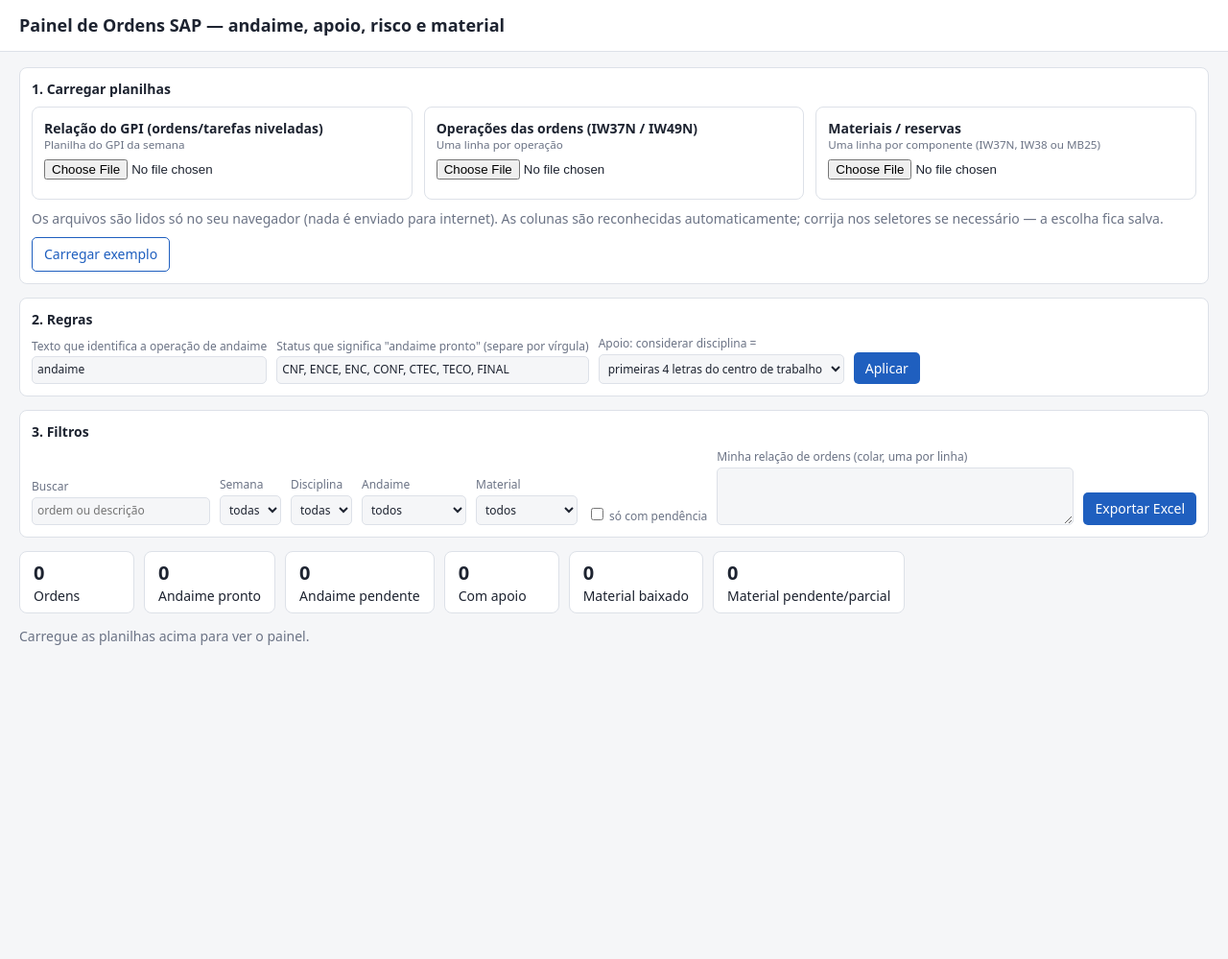
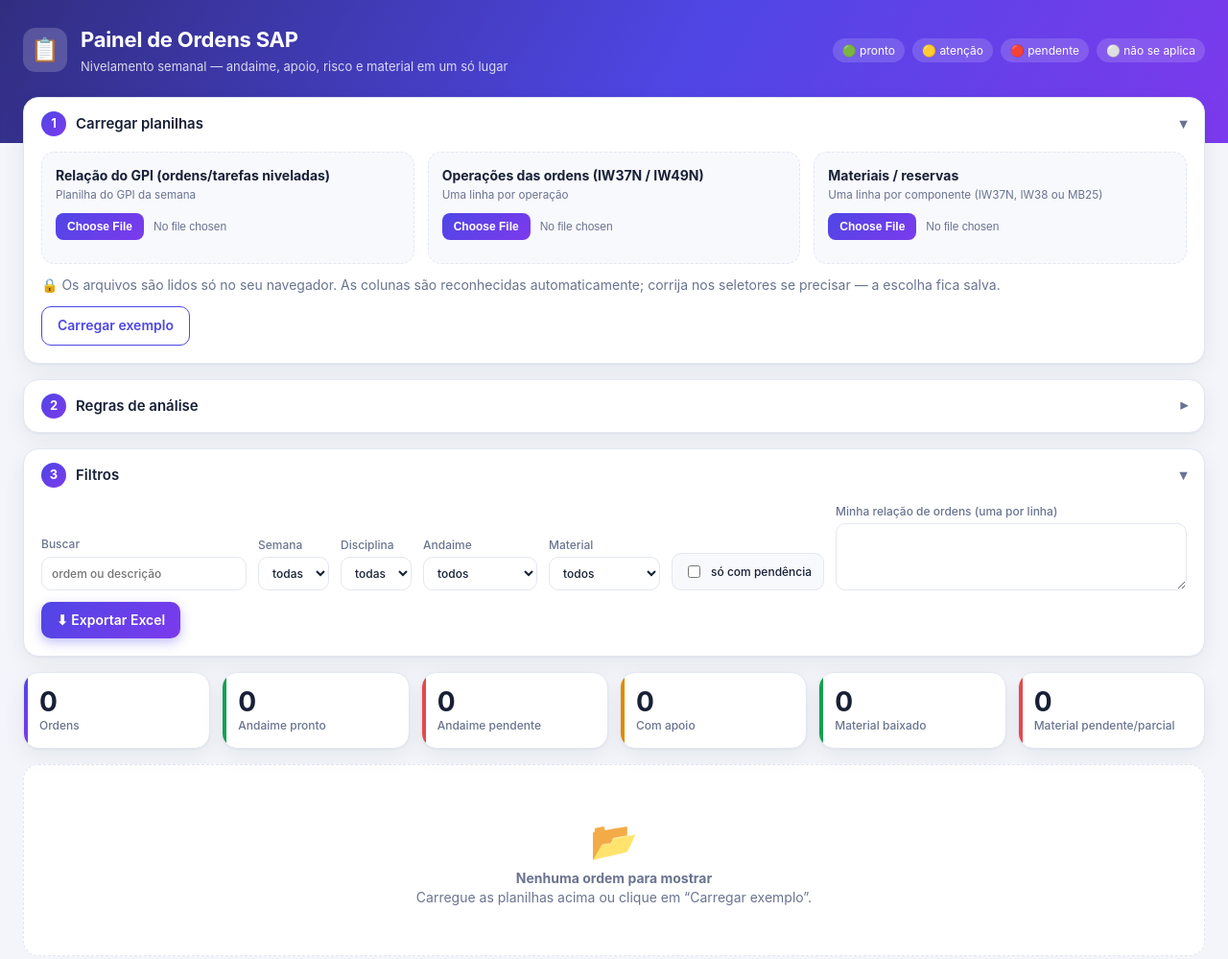
Before and after one commit to gabrielfernandobc-sys/Nivelamento_GPI, a plain HTML site: page index.html in a window 1280 px wide. Shown: the whole page at 96% size. Before the commit the page ends 800 px from the top, so only its background shows below. Drawn offline with Linux system fonts and the light colour scheme.

Commit message:
Redesign: visual moderno (cabeçalho em degradê, cartões, KPIs, etiquetas de status, tema escuro)
Co-Authored-By: Claude Sonnet 5.5 <noreply@anthropic.com>

```diff
--- a/index.html
+++ b/index.html
@@ -5,71 +5,118 @@
 <meta name="viewport" content="width=device-width, initial-scale=1">
 <title>Painel de Ordens SAP</title>
 <style>
-  :root{--bg:#f5f6f8;--card:#fff;--tx:#1d2330;--mut:#6b7385;--bd:#dde1e8;--ok:#1f9d55;--warn:#d98e04;--bad:#d64545;--na:#9aa1b0;--pri:#1f5fbf}
-  @media (prefers-color-scheme:dark){:root{--bg:#14171e;--card:#1c212b;--tx:#e6e9ef;--mut:#98a0b3;--bd:#2c3340;--pri:#6aa3ff}}
-  *{box-sizing:border-box}body{margin:0;font:14px/1.4 system-ui,Segoe UI,sans-serif;background:var(--bg);color:var(--tx)}
-  header{padding:14px 20px;border-bottom:1px solid var(--bd);background:var(--card)}
-  h1{margin:0;font-size:18px}h2{font-size:14px;margin:0 0 8px}
-  main{padding:16px 20px;max-width:1500px;margin:auto}
-  .card{background:var(--card);border:1px solid var(--bd);border-radius:8px;padding:12px;margin-bottom:14px}
-  .grid{display:grid;grid-template-columns:repeat(auto-fit,minmax(300px,1fr));gap:12px}
-  .slot small{color:var(--mut);display:block;margin-bottom:6px}
-  .map{display:grid;grid-template-columns:auto 1fr;gap:4px 8px;margin-top:8px;font-size:12px;align-items:center}
-  select,input[type=text],textarea{background:var(--bg);color:var(--tx);border:1px solid var(--bd);border-radius:5px;padding:5px;font:inherit;max-width:100%}
-  textarea{width:100%;height:60px}
-  button{background:var(--pri);color:#fff;border:0;border-radius:5px;padding:7px 12px;font:inherit;cursor:pointer}
-  button.sec{background:transparent;color:var(--pri);border:1px solid var(--pri)}
-  .filters{display:flex;flex-wrap:wrap;gap:10px;align-items:end}
-  .filters label{display:flex;flex-direction:column;font-size:12px;color:var(--mut);gap:2px}
-  .kpis{display:flex;gap:10px;flex-wrap:wrap;margin-bottom:12px}
-  .kpi{background:var(--card);border:1px solid var(--bd);border-radius:8px;padding:8px 14px;min-width:120px}
-  .kpi b{font-size:20px;display:block}
-  table{width:100%;border-collapse:collapse;background:var(--card);border:1px solid var(--bd);border-radius:8px;overflow:hidden}
-  th,td{padding:7px 9px;border-bottom:1px solid var(--bd);text-align:left;vertical-align:top}
-  th{font-size:12px;color:var(--mut);cursor:pointer;white-space:nowrap}
-  tr.row{cursor:pointer}tr.row:hover{background:color-mix(in srgb,var(--pri) 8%,transparent)}
-  .dot{display:inline-block;padding:2px 8px;border-radius:10px;font-size:12px;color:#fff;white-space:nowrap}
-  .ok{background:var(--ok)}.warn{background:var(--warn)}.bad{background:var(--bad)}.na{background:var(--na)}
-  .det{background:var(--bg);font-size:13px}.det td{padding:10px 16px}
-  .det ul{margin:2px 0 8px;padding-left:18px}
+  :root{
+    --bg:#f3f5fa;--card:#ffffff;--card2:#f8f9fd;--tx:#172036;--mut:#6a7490;--bd:#e3e7f1;
+    --ok:#12a150;--warn:#e08a00;--bad:#e5484d;--na:#8b93a8;--pri:#4f46e5;--pri2:#7c3aed;
+    --okbg:#e3f6ec;--warnbg:#fff1d9;--badbg:#fde8e9;--nabg:#eceef4;
+    --sh:0 1px 2px rgba(23,32,54,.05),0 8px 24px rgba(23,32,54,.06);
+  }
+  @media (prefers-color-scheme:dark){:root{
+    --bg:#0e1220;--card:#171c2e;--card2:#1c2236;--tx:#e9ecf6;--mut:#98a2c0;--bd:#262d45;
+    --pri:#818cf8;--pri2:#a78bfa;--okbg:#10321f;--warnbg:#3a2a0a;--badbg:#3c1519;--nabg:#232a40;
+    --ok:#3ddc84;--warn:#fbbf24;--bad:#ff6b70;--na:#a3acc8;--sh:0 8px 24px rgba(0,0,0,.35);}}
+  *{box-sizing:border-box}
+  body{margin:0;font:14px/1.45 Inter,system-ui,"Segoe UI",sans-serif;background:var(--bg);color:var(--tx);-webkit-font-smoothing:antialiased}
+  header{background:linear-gradient(120deg,#312e81 0%,#4f46e5 55%,#7c3aed 100%);color:#fff;padding:26px 24px 70px}
+  .hwrap{max-width:1500px;margin:auto;display:flex;align-items:center;gap:14px;flex-wrap:wrap}
+  .logo{width:46px;height:46px;border-radius:13px;background:rgba(255,255,255,.18);display:grid;place-items:center;font-size:24px}
+  h1{margin:0;font-size:22px;font-weight:700;letter-spacing:-.01em}
+  .sub{opacity:.8;font-size:13px;margin-top:2px}
+  .legend{margin-left:auto;display:flex;gap:8px;flex-wrap:wrap}
+  .legend span{background:rgba(255,255,255,.15);padding:4px 10px;border-radius:99px;font-size:12px}
+  main{padding:0 24px 40px;max-width:1500px;margin:-48px auto 0}
+  .card{background:var(--card);border:1px solid var(--bd);border-radius:16px;box-shadow:var(--sh);margin-bottom:16px}
+  details.card>summary{list-style:none;cursor:pointer;padding:14px 18px;display:flex;align-items:center;gap:10px;font-weight:600;font-size:15px}
+  details.card>summary::-webkit-details-marker{display:none}
+  details.card>summary::after{content:"▾";margin-left:auto;color:var(--mut);transition:transform .2s}
+  details.card:not([open])>summary::after{transform:rotate(-90deg)}
+  .step{width:26px;height:26px;border-radius:50%;background:linear-gradient(135deg,var(--pri),var(--pri2));color:#fff;display:grid;place-items:center;font-size:13px;font-weight:700}
+  .body{padding:2px 18px 18px}
+  .grid{display:grid;grid-template-columns:repeat(auto-fit,minmax(300px,1fr));gap:14px}
+  .slot{background:var(--card2);border:1.5px dashed var(--bd);border-radius:14px;padding:14px;margin:0!important;box-shadow:none;transition:border-color .2s}
+  .slot:hover{border-color:var(--pri)}
+  .slot b{font-size:14px}
+  .slot small{color:var(--mut);display:block;margin:2px 0 10px}
+  .map{display:grid;grid-template-columns:auto 1fr;gap:6px 10px;margin-top:10px;font-size:12px;align-items:center;color:var(--mut)}
+  select,input[type=text],textarea{background:var(--card);color:var(--tx);border:1px solid var(--bd);border-radius:10px;padding:8px 10px;font:inherit;max-width:100%;transition:border-color .15s,box-shadow .15s}
+  select:focus,input:focus,textarea:focus{outline:0;border-color:var(--pri);box-shadow:0 0 0 3px color-mix(in srgb,var(--pri) 20%,transparent)}
+  input[type=file]{width:100%;font-size:12px;color:var(--mut)}
+  input[type=file]::file-selector-button{background:linear-gradient(135deg,var(--pri),var(--pri2));color:#fff;border:0;border-radius:8px;padding:7px 12px;margin-right:10px;cursor:pointer;font:inherit;font-weight:600}
+  textarea{width:100%;height:70px;resize:vertical}
+  button{background:linear-gradient(135deg,var(--pri),var(--pri2));color:#fff;border:0;border-radius:10px;padding:9px 16px;font:inherit;font-weight:600;cursor:pointer;box-shadow:0 4px 12px color-mix(in srgb,var(--pri) 35%,transparent);transition:transform .1s,filter .15s}
+  button:hover{filter:brightness(1.08)}button:active{transform:translateY(1px)}
+  button.sec{background:transparent;color:var(--pri);border:1px solid var(--pri);box-shadow:none}
+  .filters{display:flex;flex-wrap:wrap;gap:12px;align-items:end}
+  .filters label{display:flex;flex-direction:column;font-size:12px;font-weight:500;color:var(--mut);gap:4px}
+  .chk{flex-direction:row!important;align-items:center;gap:8px!important;background:var(--card2);padding:9px 12px;border-radius:10px;border:1px solid var(--bd);color:var(--tx)!important}
+  .kpis{display:grid;grid-template-columns:repeat(auto-fit,minmax(150px,1fr));gap:12px;margin-bottom:16px}
+  .kpi{background:var(--card);border:1px solid var(--bd);border-radius:16px;padding:14px 16px;box-shadow:var(--sh);position:relative;overflow:hidden;color:var(--mut);font-size:12px;font-weight:500}
+  .kpi::before{content:"";position:absolute;left:0;top:0;bottom:0;width:4px;background:var(--na)}
+  .kpi:nth-child(1)::before{background:linear-gradient(var(--pri),var(--pri2))}
+  .kpi:nth-child(2)::before,.kpi:nth-child(5)::before{background:var(--ok)}
+  .kpi:nth-child(3)::before,.kpi:nth-child(6)::before{background:var(--bad)}
+  .kpi:nth-child(4)::before{background:var(--warn)}
+  .kpi b{font-size:28px;font-weight:700;display:block;color:var(--tx);letter-spacing:-.02em;line-height:1.15}
+  table{width:100%;border-collapse:separate;border-spacing:0;background:var(--card);border:1px solid var(--bd);border-radius:16px;overflow:hidden;box-shadow:var(--sh)}
+  th,td{padding:12px 14px;border-bottom:1px solid var(--bd);text-align:left;vertical-align:middle}
+  th{font-size:11px;text-transform:uppercase;letter-spacing:.06em;color:var(--mut);cursor:pointer;white-space:nowrap;background:var(--card2);user-select:none}
+  th:hover{color:var(--pri)}
+  tr.row{cursor:pointer;transition:background .12s}
+  tr.row:hover{background:color-mix(in srgb,var(--pri) 7%,transparent)}
+  tr.row td:first-child{font-weight:700;font-variant-numeric:tabular-nums}
+  tr:last-child td{border-bottom:0}
+  .dot{display:inline-flex;align-items:center;gap:6px;padding:3px 10px;border-radius:99px;font-size:12px;font-weight:600;white-space:nowrap}
+  .dot::before{content:"";width:7px;height:7px;border-radius:50%;background:currentColor}
+  .dot.ok{background:var(--okbg);color:var(--ok)}.dot.warn{background:var(--warnbg);color:var(--warn)}
+  .dot.bad{background:var(--badbg);color:var(--bad)}.dot.na{background:var(--nabg);color:var(--na)}
+  .det td{background:var(--card2);font-size:13px;padding:14px 22px}
+  .det b{display:block;margin-top:6px;font-size:11px;text-transform:uppercase;letter-spacing:.06em;color:var(--pri)}
+  .det ul{margin:4px 0 8px;padding-left:18px}
   .mut{color:var(--mut)}
-  @media(max-width:700px){main{padding:10px}}
+  .empty{text-align:center;padding:50px 20px;background:var(--card);border:1px dashed var(--bd);border-radius:16px;color:var(--mut)}
+  @media(max-width:760px){header{padding:20px 14px 60px}main{padding:0 12px 30px}.legend{margin-left:0}table{display:block;overflow-x:auto}}
 </style>
 </head>
 <body>
-<header><h1>Painel de Ordens SAP — andaime, apoio, risco e material</h1></header>
+<header><div class="hwrap">
+  <div class="logo">📋</div>
+  <div><h1>Painel de Ordens SAP</h1><div class="sub">Nivelamento semanal — andaime, apoio, risco e material em um só lugar</div></div>
+  <div class="legend"><span>🟢 pronto</span><span>🟡 atenção</span><span>🔴 pendente</span><span>⚪ não se aplica</span></div>
+</div></header>
 <main>
 
-<div class="card">
-  <h2>1. Carregar planilhas</h2>
-  <div class="grid" id="slots"></div>
-  <p class="mut" style="margin:10px 0 0">Os arquivos são lidos só no seu navegador (nada é enviado para internet). As colunas são reconhecidas automaticamente; corrija nos seletores se necessário — a escolha fica salva.</p>
-  <p style="margin:10px 0 0"><button class="sec" onclick="loadDemo()">Carregar exemplo</button></p>
-</div>
+<details class="card" open>
+  <summary><span class="step">1</span>Carregar planilhas</summary>
+  <div class="body">
+    <div class="grid" id="slots"></div>
+    <p class="mut" style="margin:12px 0">🔒 Os arquivos são lidos só no seu navegador. As colunas são reconhecidas automaticamente; corrija nos seletores se precisar — a escolha fica salva.</p>
+    <button class="sec" onclick="loadDemo()">Carregar exemplo</button>
+  </div>
+</details>
 
-<div class="card">
-  <h2>2. Regras</h2>
-  <div class="filters">
+<details class="card">
+  <summary><span class="step">2</span>Regras de análise</summary>
+  <div class="body"><div class="filters">
     <label>Texto que identifica a operação de andaime<input type="text" id="kwScaf" value="andaime"></label>
-    <label>Status que significa "andaime pronto" (separe por vírgula)<input type="text" id="kwDone" value="CNF, ENCE, ENC, CONF, CTEC, TECO, FINAL" size="38"></label>
-    <label>Apoio: considerar disciplina = <select id="discMode"><option value="wc4">primeiras 4 letras do centro de trabalho</option><option value="wc">centro de trabalho inteiro</option><option value="wc3">primeiras 3 letras</option><option value="wc2">primeiras 2 letras</option></select></label>
+    <label>Status de "andaime pronto" (separe por vírgula)<input type="text" id="kwDone" value="CNF, ENCE, ENC, CONF, CTEC, TECO, FINAL" size="38"></label>
+    <label>Disciplina de apoio por<select id="discMode"><option value="wc4">4 primeiras letras do centro de trabalho</option><option value="wc">centro de trabalho inteiro</option><option value="wc3">3 primeiras letras</option><option value="wc2">2 primeiras letras</option></select></label>
     <button onclick="render()">Aplicar</button>
-  </div>
-</div>
+  </div></div>
+</details>
 
-<div class="card">
-  <h2>3. Filtros</h2>
-  <div class="filters">
+<details class="card" open>
+  <summary><span class="step">3</span>Filtros</summary>
+  <div class="body"><div class="filters">
     <label>Buscar<input type="text" id="fSearch" placeholder="ordem ou descrição" oninput="render()"></label>
     <label>Semana<select id="fWeek" onchange="render()"></select></label>
     <label>Disciplina<select id="fDisc" onchange="render()"></select></label>
     <label>Andaime<select id="fScaf" onchange="render()"><option value="">todos</option><option value="ok">pronto</option><option value="warn">atenção</option><option value="bad">pendente</option><option value="na">sem andaime</option></select></label>
     <label>Material<select id="fMat" onchange="render()"><option value="">todos</option><option value="ok">baixado</option><option value="warn">parcial</option><option value="bad">pendente</option><option value="na">sem material</option></select></label>
-    <label><span><input type="checkbox" id="fPend" onchange="render()"> só com pendência</span></label>
-    <label style="flex:1;min-width:240px">Minha relação de ordens (colar, uma por linha)<textarea id="fList" oninput="render()"></textarea></label>
-    <button onclick="exportXlsx()">Exportar Excel</button>
-  </div>
-</div>
+    <label class="chk"><input type="checkbox" id="fPend" onchange="render()"> só com pendência</label>
+    <label style="flex:1;min-width:240px">Minha relação de ordens (uma por linha)<textarea id="fList" oninput="render()"></textarea></label>
+    <button onclick="exportXlsx()">⬇ Exportar Excel</button>
+  </div></div>
+</details>
 
 <div class="kpis" id="kpis"></div>
 <div id="tableWrap"></div>
@@ -227,7 +274,7 @@ function render(){
     ['Ordens',rows.length],['Andaime pronto',c(o=>o.sScaf[0]==='ok')],['Andaime pendente',c(o=>o.sScaf[0]==='bad'||o.sScaf[0]==='warn')],
     ['Com apoio',c(o=>o.support.length)],['Material baixado',c(o=>o.sMat[0]==='ok')],['Material pendente/parcial',c(o=>o.sMat[0]==='bad'||o.sMat[0]==='warn')]
   ].map(([t,n])=>`<div class="kpi"><b>${n}</b>${t}</div>`).join('');
-  if(!all.length){ tableWrap.innerHTML='<p class="mut">Carregue as planilhas acima para ver o painel.</p>'; return; }
+  if(!all.length){ tableWrap.innerHTML='<div class="empty"><div style="font-size:40px">📂</div><b>Nenhuma ordem para mostrar</b><br>Carregue as planilhas acima ou clique em “Carregar exemplo”.</div>'; return; }
   const th=(k,t)=>`<th onclick="sortBy('${k}')">${t}${sortKey===k?(sortDir>0?' ▲':' ▼'):''}</th>`;
   let h=`<table><tr>${th('ordem','Ordem')}${th('desc','Descrição')}${th('semana','Semana')}${th('disc','Disciplina')}${th('scaf','Andaime')}${th('sup','Apoio outra disc.')}<th>Risco nível 2</th>${th('mat','Material')}</tr>`;
   for(const o of rows){
```
